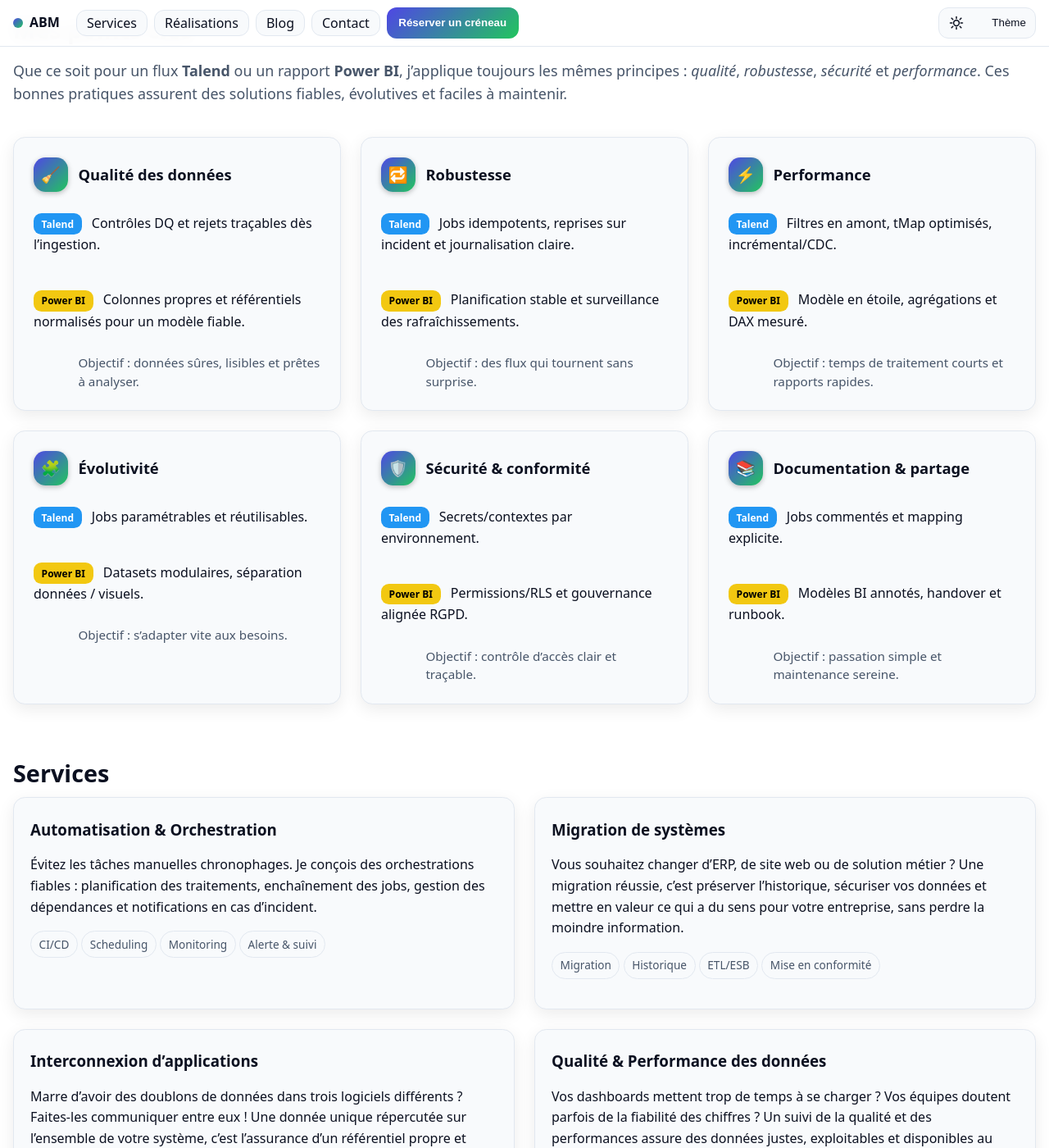
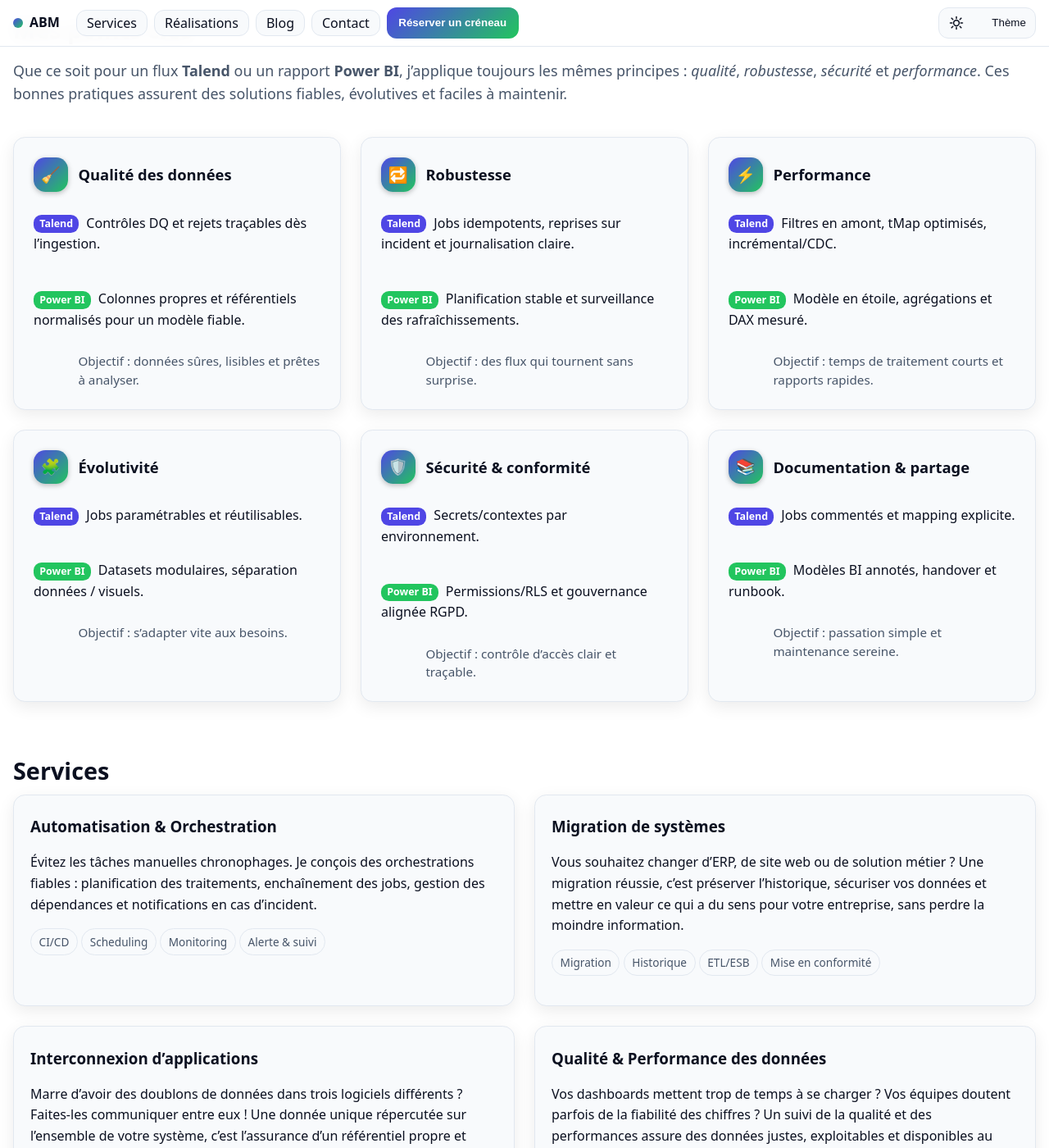
Before and after one commit to Marssouss/Marssouss.github.io, a Jekyll site: the page built from index.md, in a window 1280 px wide and 1400 px high, scrolled down 1094 px. Shown: the whole window at 82% size. Built offline with Jekyll 4.4.1, drawn with Linux system fonts in a browser that asks for light colours.

Commit message:
style methodes

```diff
--- a/assets/styles.css
+++ b/assets/styles.css
@@ -610,19 +610,21 @@
 
 .pill {
   display: inline-block;
-  padding: .2rem .6rem;
+  padding: .18rem .45rem;
   border-radius: .6rem;
-  font-size: .75rem;
+  font-size: .78rem;
   font-weight: 600;
-  margin-right: .5rem;
+  line-height: 1.3;
+  margin-right: .3rem;   /* réduit l’espace */
+  vertical-align: middle;
+}
+
+.pill--talend {
+  background: var(--brand);   /* couleur principale */
   color: #fff;
 }
 
-.pill--talend {
-  background: #2196f3; /* bleu Talend */
+.pill--powerbi {
+  background: var(--brand-2); /* couleur secondaire */
+  color: #fff;
 }
-
-.pill--powerbi {
-  background: #f2c811; /* jaune Power BI */
-  color: #000; /* meilleur contraste */
-}
```
